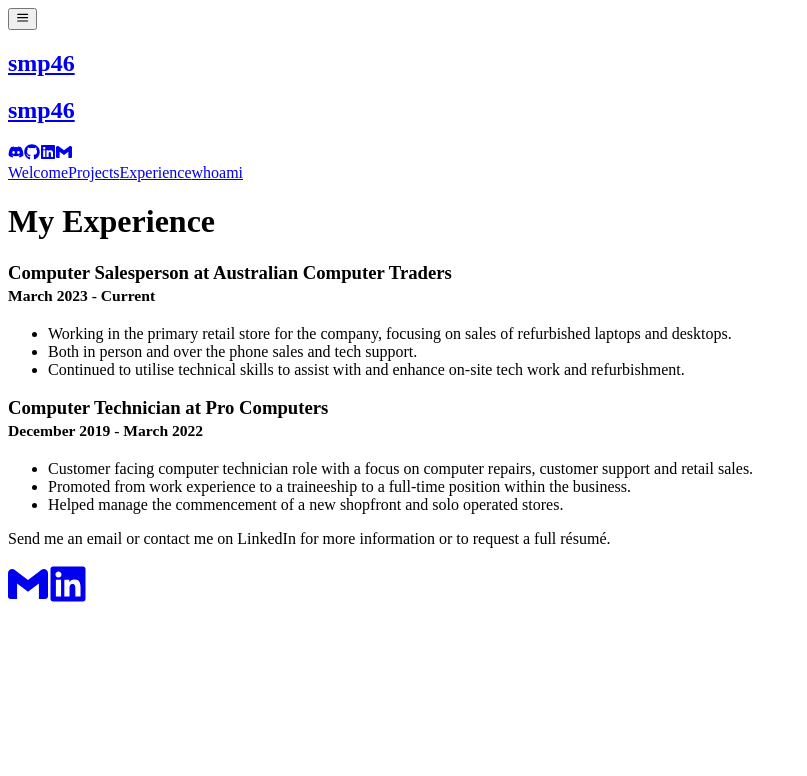
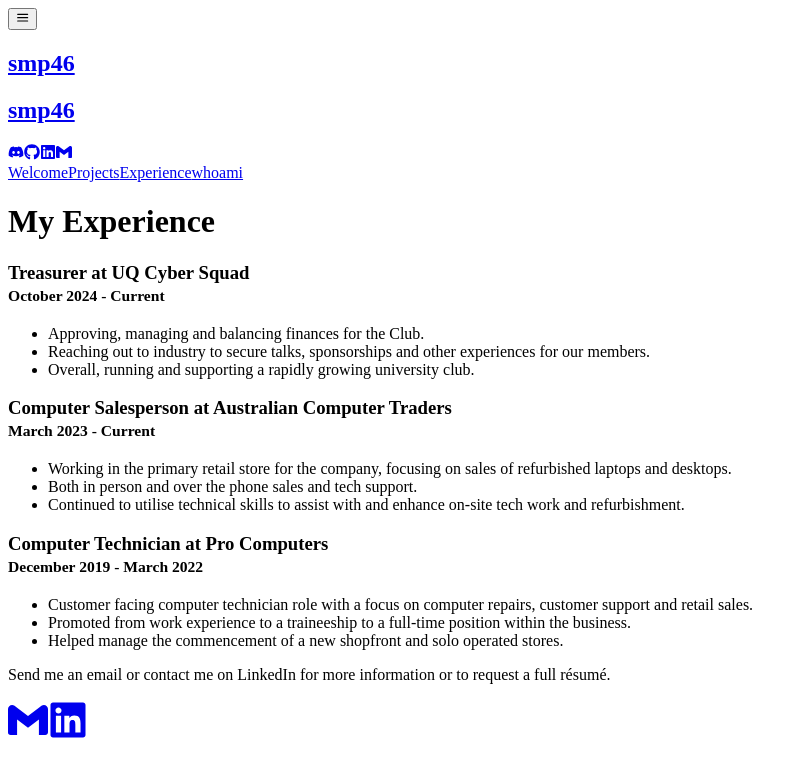
Before and after one commit to smp46/smp46.github.io, a Next.js app: page /experience in a window 1280 px wide. Shown: the top 776 px of the page, without its empty margins (0-807 px from the left). Built offline with nearby package versions, Linux system fonts and the light colour scheme.

Commit message:
Added UQ Cyber Squad experience column

```diff
--- a/src/pages/experience.tsx
+++ b/src/pages/experience.tsx
@@ -12,7 +12,25 @@
         <meta name="keywords" content="smp46, software engineer experience, developer work history, resume, tech career, experience, professional background"></meta>
       </Head>
       <h1 className="text-4xl font-bold mb-8 text-center">My Experience</h1>
-      <div className="grid grid-cols-1 lg:grid-cols-2 gap-8">
+      <div className="grid grid-cols-1 lg:grid-cols-3 gap-8">
+        <div className="bg-white shadow-lg rounded-lg p-6">
+          <h3 className="text-3xl font-semibold">
+            Treasurer at UQ Cyber Squad
+            <br />
+            <small className="text-gray-500">October 2024 - Current</small>
+          </h3>
+          <ul className="mt-4 text-xl list-disc pl-5 space-y-3">
+            <li>
+              Approving, managing and balancing finances for the Club.
+            </li>
+            <li>
+              Reaching out to industry to secure talks, sponsorships and other experiences for our members.
+            </li>
+            <li>
+              Overall, running and supporting a rapidly growing university club.
+            </li>
+          </ul>
+        </div>
         <div className="bg-white shadow-lg rounded-lg p-6">
           <h3 className="text-3xl font-semibold">
             Computer Salesperson at Australian Computer Traders
```
